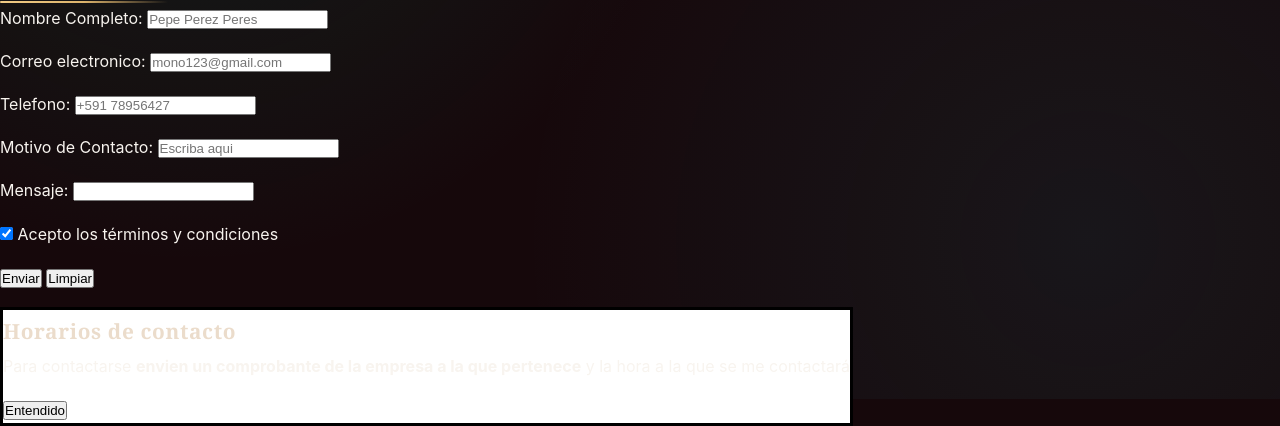
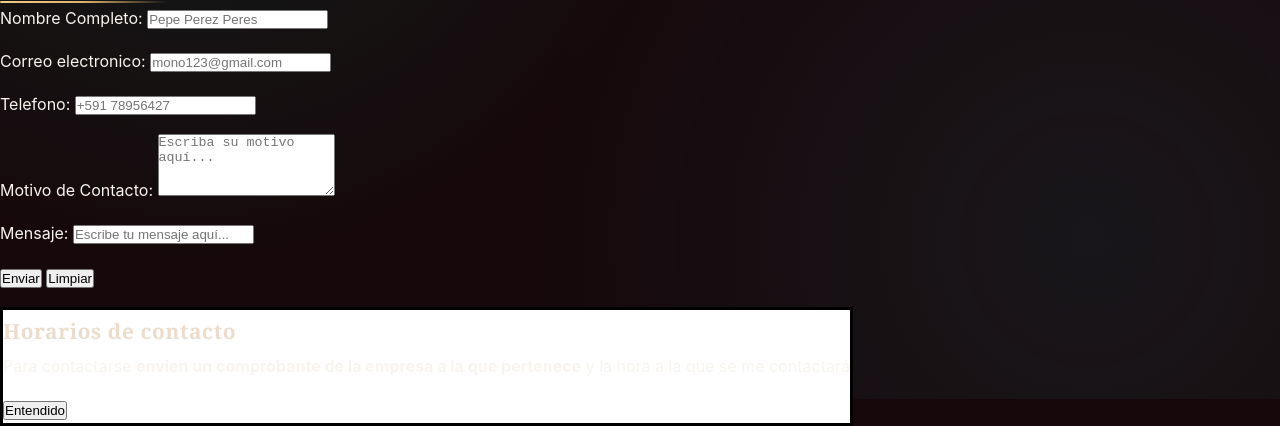
Before and after one commit to PVildozo/vildozo-paolo-examen, a plain HTML site: page contactos.html in a window 1280 px wide. Shown: the part 401-827 px from the top of the page. Drawn offline with Linux system fonts and the light colour scheme.

Commit message:
Se cambiaron algunos parametros del formulario de contacto como asignarle una clase propia para que la ventana de dialogo no se vea afectada por el transfondo que se le esta dando al formulario como tambien se añadio un textarea y se quito un campo de seleccion

```diff
--- a/contactos.html
+++ b/contactos.html
@@ -30,7 +30,7 @@
     <main id="main-content" role="main">
         <section id="contactos" aria-labelledby="contacto-heading">
         <h2 id="contacto-heading">Contactos</h2>
-        <form action="#" method="post">
+        <form action="#" method="post" class="contact-form" aria-label="Formulario de contacto">
             <p>
                 <label for="nombre"> Nombre Completo:</label>
                 <input id="nombre" type="text" placeholder="Pepe Perez Peres" required aria-required="true" pattern="^[a-zA-Z]{40}$">
@@ -45,17 +45,13 @@
             </p>
             <p>
                 <label for="motivo">Motivo de Contacto:</label>
-                <input type="text" id="motivo" placeholder="Escriba aqui" required aria-required="true">
+                <textarea id="motivo" rows="4" placeholder="Escriba su motivo aquí..." required aria-required="true"></textarea>
 
             </p>
             <p>
                 <label for="mensaje">Mensaje:</label>
-                <input type="text" id="mensaje">
+                <input type="text" id="mensaje" placeholder="Escribe tu mensaje aquí..." required >
 
-            </p>
-            <p>
-                <input type="checkbox" id="terminos" name="acepto" value="si" checked>
-                <label for="terminos">Acepto los términos y condiciones</label>
             </p>
             <p>
                 <button type="submit"> Enviar</button>
```
